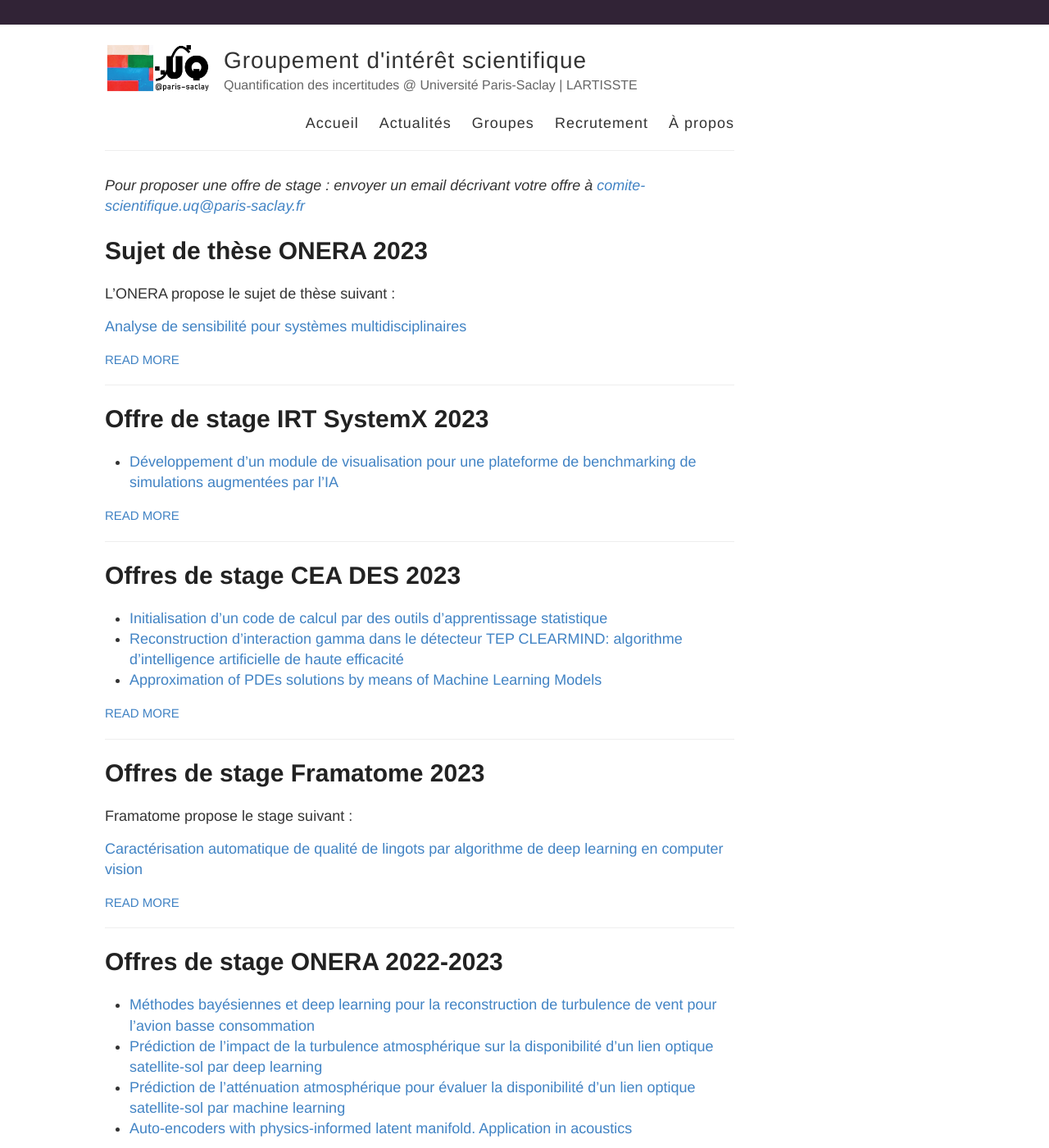
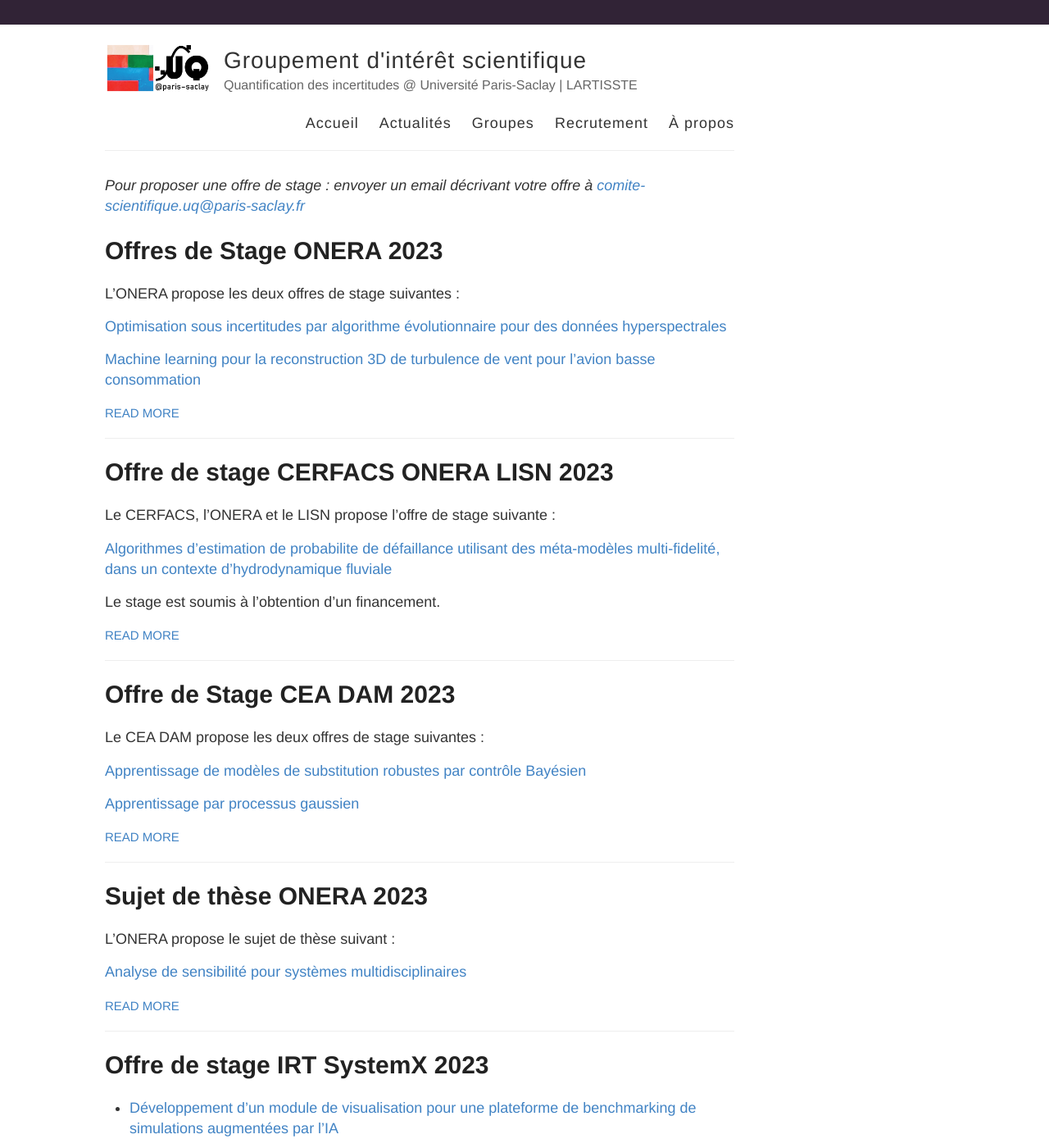
Before and after one commit to uq-at-paris-saclay/uq-at-paris-saclay.github.io, a Jekyll site: the page built from jobs.md, in a window 1280 px wide and 1400 px high. Shown: the whole window at 82% size. Built offline with Jekyll 4.4.1, drawn with Linux system fonts in a browser that asks for light colours.

Commit message:
Ajout des 2 actualités et des différentes offres de stage

```diff
--- /dev/null
+++ b/jobs/_posts/2023-09-21-CEA.md
@@ -0,0 +1,11 @@
+---
+layout: post
+title: Offre de Stage CEA DAM 2023
+excerpt_separator: <!--more-->
+---
+
+Le CEA DAM propose les deux offres de stage suivantes :
+
+[Apprentissage de modèles de substitution robustes par contrôle Bayésien](/files/jobs/offre-CEA-DAM-1.pdf)
+
+[Apprentissage par processus gaussien](/files/jobs/offre-CEA-DAM-2.pdf)
--- /dev/null
+++ b/jobs/_posts/2023-09-21-CERFACS-ONERA-LISN.md
@@ -0,0 +1,12 @@
+---
+layout: post
+title: Offre de stage CERFACS ONERA LISN 2023
+excerpt_separator: <!--more-->
+---
+
+Le CERFACS, l'ONERA et le LISN propose l'offre de stage suivante :
+
+[Algorithmes d’estimation de probabilite de défaillance utilisant des méta-modèles multi-fidelité, dans un contexte d’hydrodynamique fluviale](/files/jobs/Stage_CERFACS-ONERA-LISN_metamodelmultifi_hydro.pdf)
+
+
+Le stage est soumis à l'obtention d'un financement.
--- /dev/null
+++ b/jobs/_posts/2023-09-21-ONERA.md
@@ -0,0 +1,11 @@
+---
+layout: post
+title: Offres de Stage ONERA 2023
+excerpt_separator: <!--more-->
+---
+
+L'ONERA propose les deux offres de stage suivantes :
+
+[Optimisation sous incertitudes par algorithme évolutionnaire pour des données hyperspectrales](/files/jobs/DOTA-2024-14_stage-LMA2S_SLefebvre_optim.pdf)
+
+[Machine learning pour la reconstruction 3D de turbulence de vent pour l’avion basse consommation](/files/jobs/stage-ONERA-ML-reconstruction3D-turbulences.pdf)
```
Also changed, not shown: news/_posts/2023-09-15-fondements.md (+2 -2 lines), news/_posts/2023-09-21-Appels-à-sujets-de-thèse.md (added, +25 -0 lines), news/_posts/2023-09-21-dataia-appels-projets-m2.md (added, +15 -0 lines).
